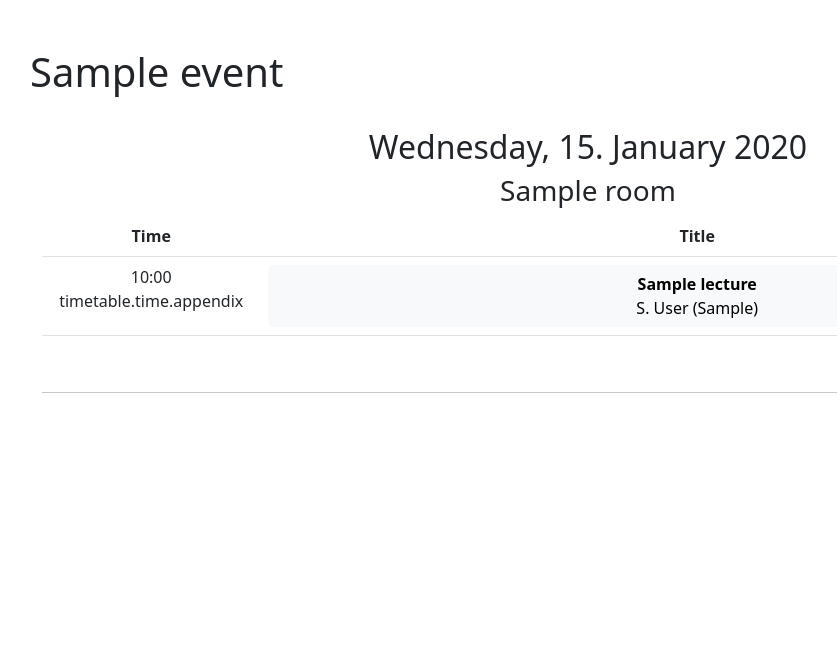
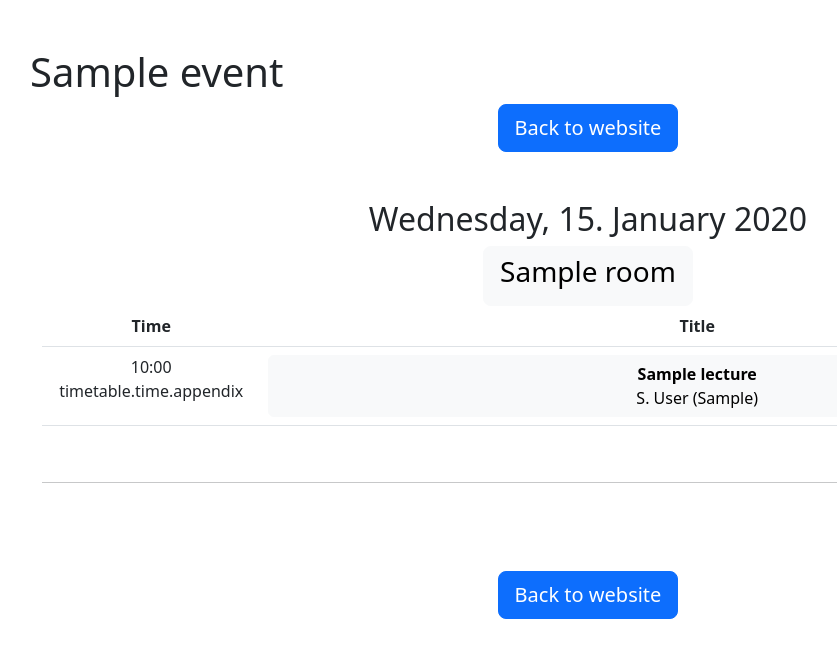
Before and after one commit to Jean28518/event-management-system, a Django app: page /events/1/timetable/ in a window 1280 px wide. Shown: the top 658 px of the page, without its empty margins (52-889 px from the left). Run offline with Django 4.2, Linux system fonts and the light colour scheme; tables that the repository leaves empty hold one stand-in row (values such as "Sample post"); some libraries are stand-ins or nearby versions.

Commit message:
Add links to rooms and event website in timetable

```diff
--- a/src/event_management_system/events/templates/events/lecture/timetable.html
+++ b/src/event_management_system/events/templates/events/lecture/timetable.html
@@ -3,8 +3,16 @@
 {% block content %}
 <h1>{{event.name}}</h1>
 
-<br/>
 
+
+{% if event.website != "" %}
+    <div class="d-flex justify-content-center">
+        <a href={{event.website}}><button type="button" class="btn btn-primary btn-lg">{% trans "Back to website" %}</button></a>
+    </div>
+{% endif %}
+
+<br>
+<br>
 
 <div class="container text-center">
     {% for day in days %}
@@ -12,7 +20,11 @@
         <div class="row">
             {% for room in day.rooms %}
                 <div class="col">
-                    <h3>{{room.name}}</h3>
+                    {% if room.website != "" %}
+                        <a href="{{room.website}}"><button type="button" class="btn btn-light btn-lg"><h3>{{room.name}}</h3></button></a>
+                    {% else %}
+                        <h3>{{room.name}}</h3>
+                    {% endif %}
                     <table class="table">
                         <thead>
                           <tr>
@@ -91,4 +103,14 @@
         <br>
     {% endfor %}
 </div>
+
+<br>
+<br>
+{% if event.website != "" %}
+    <div class="d-flex justify-content-center">
+        <a href={{event.website}}><button type="button" class="btn btn-primary btn-lg">{% trans "Back to website" %}</button></a>
+    </div>
+    <br>
+    <br>
+{% endif %}
 {% endblock %}
--- a/src/event_management_system/events/views.py
+++ b/src/event_management_system/events/views.py
@@ -555,7 +555,7 @@ def timetable(request, event_id):
                         found_room = room
                         break
                 if found_room == {}:
-                    found_room = {"name": lecture.scheduled_in_room.name, "lectures": []}
+                    found_room = {"name": lecture.scheduled_in_room.name, "lectures": [], "website": lecture.scheduled_in_room.website}
                     day["rooms"].append(found_room)
                 lecture.nice_time = _date(lecture.scheduled_presentation_time, "H:i")
                 found_room["lectures"].append(lecture)
```
